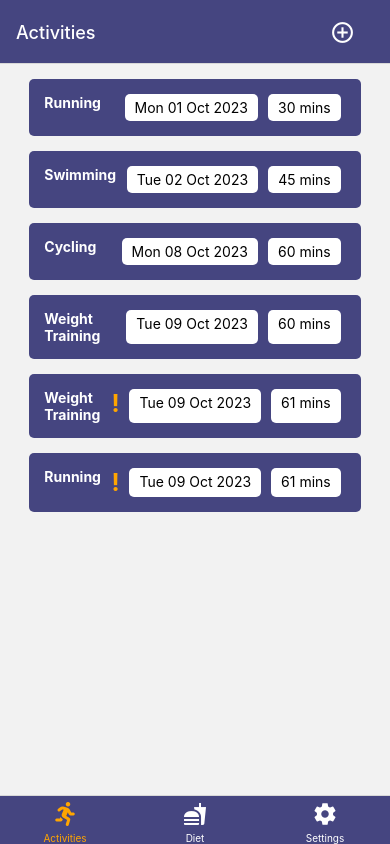
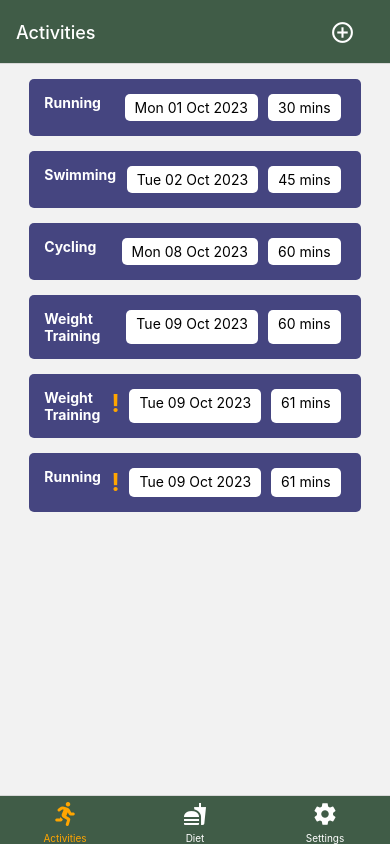
Before and after one commit to daodaojiang622/daodaojiang622-CS5520-FA2024-Vancouver-Assignment2, a React Native app in the folder activity_diet_tracker_app/: screen / in a window 390 px wide. Built offline with nearby package versions, Linux system fonts and the light colour scheme.

Commit message:
changed header color of every screen when toggle theme

```diff
--- a/activity_diet_tracker_app/App.js
+++ b/activity_diet_tracker_app/App.js
@@ -1,4 +1,4 @@
-import * as React from 'react';
+import React, { useContext} from 'react';
 import { View, StyleSheet, TouchableOpacity } from 'react-native';
 import { NavigationContainer } from '@react-navigation/native';
 import { createNativeStackNavigator } from '@react-navigation/native-stack';
@@ -11,7 +11,7 @@ import { DataProvider } from './Components/DataContext';
 import { MaterialIcons } from '@expo/vector-icons';
 import AddDietScreen from './Screens/AddDietScreen';
 import Colors from './Utils/Colors';
-import { ThemeProvider } from './Components/ThemeContext';
+import { ThemeProvider, ThemeContext } from './Components/ThemeContext';
 
 const Stack = createNativeStackNavigator();
 const Tab = createBottomTabNavigator();
@@ -41,6 +41,8 @@ function SettingsScreenWrapper() {
 }
 
 function BottomTabs() {
+  const { theme } = useContext(ThemeContext);
+
   return (
     <DataProvider>
       <Tab.Navigator
@@ -50,13 +52,12 @@ function BottomTabs() {
             routeName={route.name}
             iconStyle={{ color: focused ? Colors.secondary : Colors.tertiary}}
             />
-
           ),
           tabBarStyle: {
-            backgroundColor: Colors.primary,
+            backgroundColor: theme.headerColor,
           },
           headerStyle: {
-            backgroundColor: Colors.primary,
+            backgroundColor: theme.headerColor,
           },
           tabBarActiveTintColor: Colors.secondary,
           tabBarInactiveTintColor: Colors.tertiary,
@@ -76,7 +77,6 @@ function BottomTabs() {
               </TouchableOpacity>
             ),
             headerTintColor: Colors.tertiary,
-            backgroundColor: '#a6a6bf',
           })}
         />
         <Tab.Screen
@@ -93,7 +93,6 @@ function BottomTabs() {
               </TouchableOpacity>
             ),
             headerTintColor: Colors.tertiary,
-            backgroundColor: '#a6a6bf',
           })}
           />
         <Tab.Screen
@@ -101,22 +100,29 @@ function BottomTabs() {
           component={SettingsScreenWrapper}
           options={{
             headerTintColor: Colors.tertiary,
-            backgroundColor: '#a6a6bf',
           }}
         />
       </Tab.Navigator>
     </DataProvider>
   );
 }
-
 export default function App() {
   return (
     <ThemeProvider>
+      <AppContent />
+    </ThemeProvider>
+  );
+}
+
+function AppContent() {
+  const { theme } = useContext(ThemeContext);
+
+  return (
     <NavigationContainer>
       <Stack.Navigator
         screenOptions={{
           headerStyle: {
-              backgroundColor: Colors.primary,
+            backgroundColor: theme.headerColor,
           },
         }}
       >
@@ -133,7 +139,6 @@ export default function App() {
           options={{
             title: 'Add An Activity',
             headerTintColor: Colors.tertiary,
-              backgroundColor: '#a6a6bf',
           }}
         />
         <Stack.Screen
@@ -142,12 +147,10 @@ export default function App() {
           options={{
             title: 'Add A Diet',
             headerTintColor: Colors.tertiary,
-              backgroundColor: '#a6a6bf',
           }}
         />
       </Stack.Navigator>
     </NavigationContainer>
-      </ThemeProvider>
   );
 }
 
--- a/activity_diet_tracker_app/Components/ThemeContext.js
+++ b/activity_diet_tracker_app/Components/ThemeContext.js
@@ -4,15 +4,16 @@ import Colors from '../Utils/Colors';
 export const ThemeContext = createContext();
 
 export const ThemeProvider = ({ children }) => {
-  const [isPinkTheme, setIsPinkTheme] = useState(false);
+  const [isGreenTheme, setIsGreenTheme] = useState(false);
 
   const toggleTheme = () => {
-    setIsPinkTheme((prevTheme) => !prevTheme);
+    setIsGreenTheme((prevTheme) => !prevTheme);
   };
 
   const theme = {
-    backgroundColor: isPinkTheme ? Colors.background : Colors.toggleThemeBackground,
-    textColor: isPinkTheme ? Colors.primary: Colors.toggleThemeHeader,
+    backgroundColor: isGreenTheme ? Colors.background : Colors.toggleThemeBackground,
+    textColor: isGreenTheme ? Colors.primary: Colors.toggleThemeHeader,
+    headerColor: isGreenTheme ? Colors.primary : Colors.toggleThemeHeader,
   };
 
   return (
--- a/activity_diet_tracker_app/Screens/SettingsScreen.js
+++ b/activity_diet_tracker_app/Screens/SettingsScreen.js
@@ -1,5 +1,5 @@
 import React, {useContext} from 'react';
-import { View, StyleSheet } from 'react-native';
+import { View, StyleSheet, Text } from 'react-native';
 import Button from '../Components/Button';
 import Colors from '../Utils/Colors';
 import { ThemeContext } from '../Components/ThemeContext';
```
Lines whose indentation alone changed are shown as unchanged.
